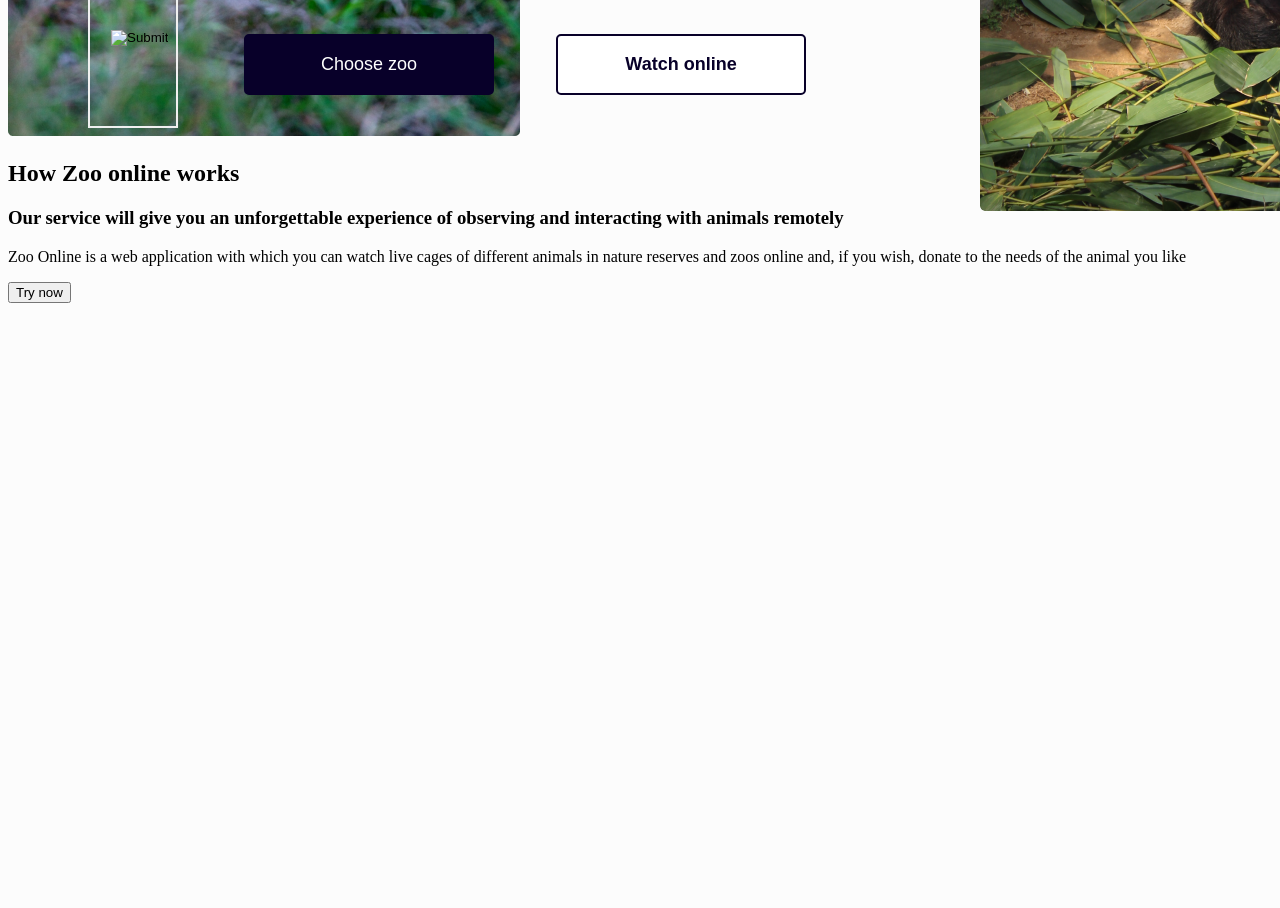
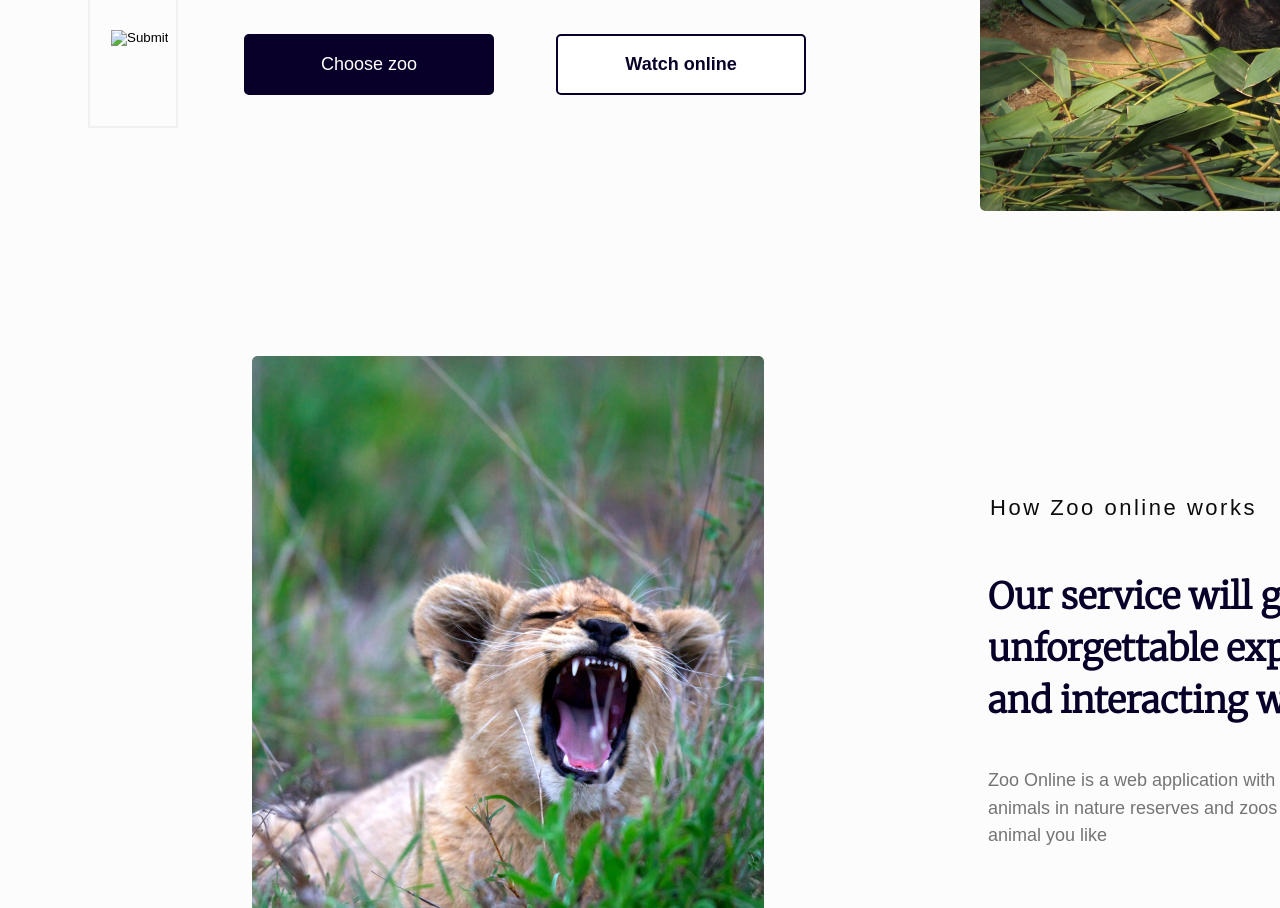
Before and after one commit to Maggos-sketch/online-zoo, a plain HTML site: page landing/index.html in a window 1280 px wide. Shown: the part 632-1540 px from the top of the page. Before the commit the page ends 943 px from the top, so only its background shows below. Drawn offline with Linux system fonts and the light colour scheme.

Commit message:
feat: add second screen section CSS

```diff
--- a/landing/index.html
+++ b/landing/index.html
@@ -64,23 +64,22 @@
     <img src="media/panda.png" alt="panda" id="header__img">
   </header>
   <!-- How zoo works section -->
-  <section>
-    <img src="media/little-lion.png" alt="lion">
-    <div>
-      <h2>How Zoo online works</h2>
-      <h3>Our service will give you an unforgettable
+  <section class="how-zoo-works-section">
+    <img src="media/little-lion.png" alt="lion" class="lion-pic">
+    <div class="how-zoo-works-about">
+      <h2 class="h2-tag" id="zoo-works-heading">How Zoo online works</h2>
+      <h3 class="dark-blue" id="zoo-works-main">Our service will give you an unforgettable
         experience of observing and interacting
         with animals remotely
       </h3>
-      <p>Zoo Online is a web application with which
+      <p class="body gray" id="zoo-works-description">Zoo Online is a web application with which
         you can watch live cages of different animals in
         nature reserves and zoos online and, if you wish,
         donate to the needs of the animal you like
       </p>
       <form>
-        <button>Try now</button>
+        <button class="button-style_header dark-button" id="try-now-button">Try now</button>
       </form>
-
     </div>
   </section>
 </body>
--- a/landing/style.css
+++ b/landing/style.css
@@ -5,7 +5,6 @@ html {
 body {
   width: 1920px;
   max-height: 6290px;
-
   background: #fcfcfc;
 }
 header {
@@ -172,7 +171,7 @@ nav {
 }
 
 .header-description h2 {
-  width: 112px;
+  width: 120px;
   height: 26px;
   top: 2px;
 }
@@ -183,7 +182,7 @@ nav {
   font-family: Rubik, sans-serif;
   font-style: normal;
   font-weight: normal;
-  font-size: 18px;
+  font-size: 22px;
   line-height: 26px;
   letter-spacing: 0.115em;
   color: #626262;
@@ -252,3 +251,86 @@ h1 {
   left: 312px;
   font-weight: 700;
 }
+
+/* how zoo works */
+.how-zoo-works-section {
+  position: relative;
+  width: 1920px;
+  height: 980px;
+  top: 870px;
+}
+
+.lion-pic {
+  position: absolute;
+  width: 512px;
+  height: 760px;
+  left: 244px;
+  top: 110px;
+  border-radius: 5px;
+}
+
+.how-zoo-works-about {
+  position: absolute;
+  width: 696px;
+  height: 477px;
+  left: 980px;
+  top: 249px;
+  padding: 0;
+}
+
+#zoo-works-heading {
+  position: absolute;
+  width: 296px;
+  height: 26px;
+  font-size: 22px;
+  color: #0b0b0b;
+}
+
+#zoo-works-main {
+  position: absolute;
+  width: 696px;
+  height: 156px;
+  top: 76px;
+}
+
+h3 {
+  font-family: "Merriweather", serif;
+  font-style: normal;
+  font-weight: bold;
+  font-size: 36px;
+  line-height: 145%;
+  margin: 0;
+}
+
+.gray {
+  color: #747474;
+}
+
+.body {
+  font-family: "Rubik", sans-serif;
+  font-style: normal;
+  font-weight: normal;
+  font-size: 18px;
+  line-height: 154%;
+}
+
+#zoo-works-description {
+  position: absolute;
+  width: 693px;
+  height: 84px;
+  top: 272px;
+  margin: 0;
+}
+
+.how-zoo-works-about form {
+  position: absolute;
+  width: 218px;
+  height: 61px;
+  top: 416px;
+}
+
+#try-now-button {
+  width: 218px;
+  background: #0f0049;
+  border-color: #0f0049;
+}
```
